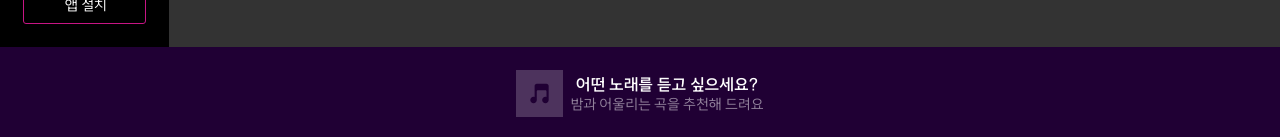
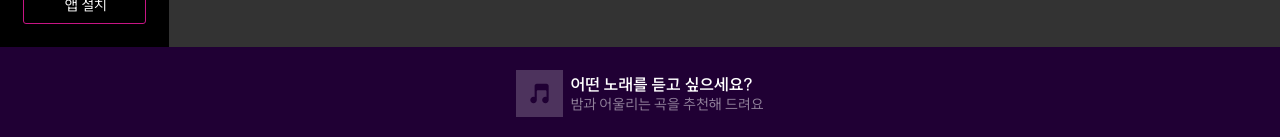
Before and after one commit to naninyang/capl, a Next.js app: page / in a window 1280 px wide. Shown: the part 660-797 px from the top of the page. Built offline with nearby package versions, Linux system fonts and the light colour scheme.

Commit message:
Update Music.module.sass

```diff
--- a/styles/Music.module.sass
+++ b/styles/Music.module.sass
@@ -108,6 +108,7 @@ nav
 
       button
         background-color: transparent
+        text-align: left
 
       .music-info
         display: flex
```
